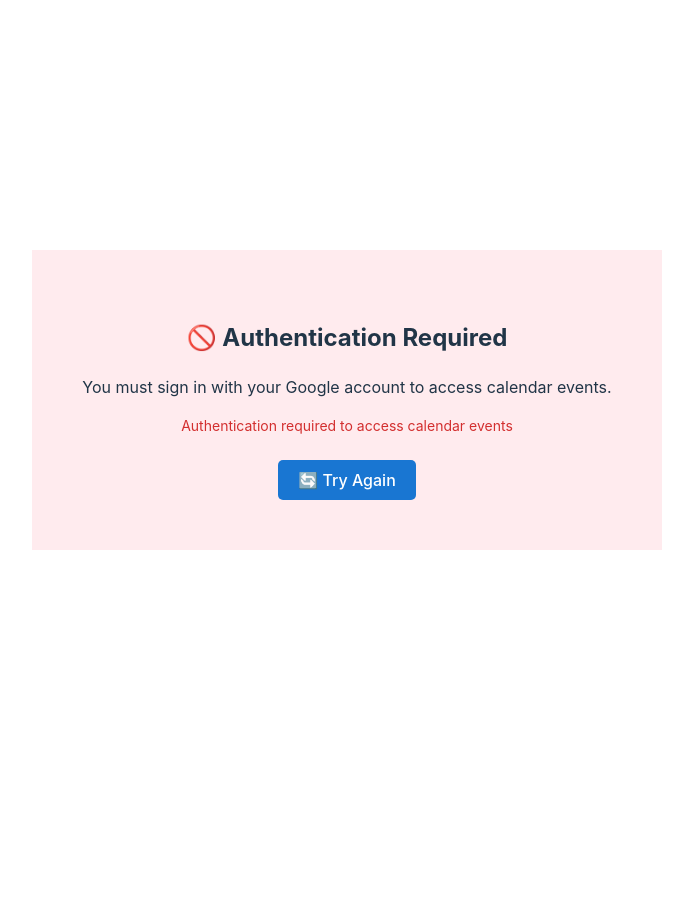
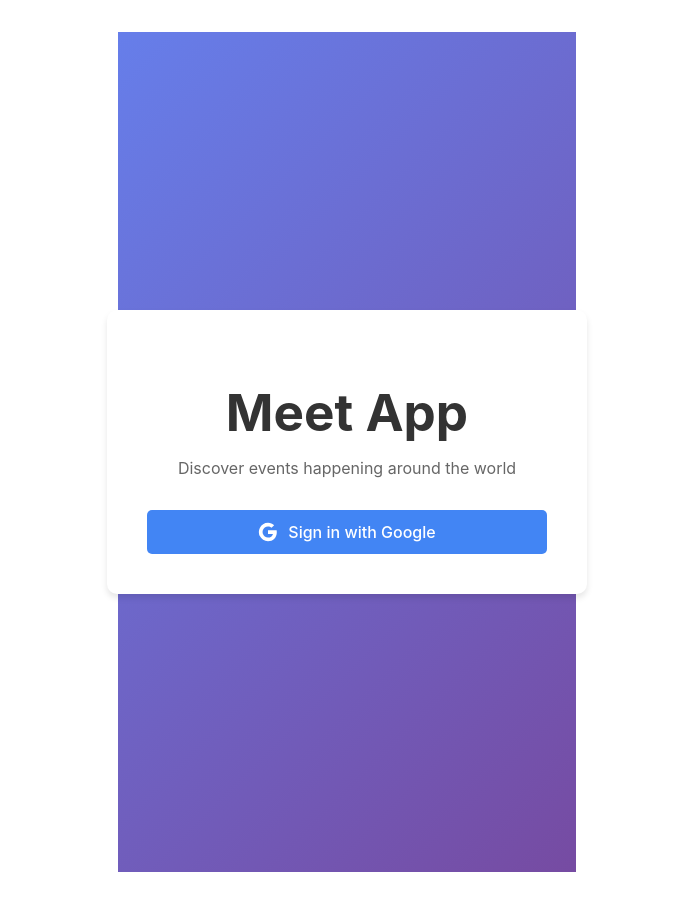
Before and after one commit to CreativeMarkus/meet, a React (Vite) app: page / in a window 1280 px wide. Shown: the whole page, without its empty margins (293-986 px from the left). Before the commit the page ends 800 px from the top, so only its background shows below. Built offline with nearby package versions, Linux system fonts and the light colour scheme; no server answers; what atatus-spa would draw is missing.

Commit message:
Implement clean Google sign-in interface with proper OAuth flow

```diff
--- a/src/App.jsx
+++ b/src/App.jsx
@@ -2,7 +2,7 @@
 import CitySearch from './components/CitySearch';
 import EventList from './components/EventList';
 import NumberOfEvents from './components/NumberOfEvents';
-import { extractLocations, getEvents } from './api';
+import { extractLocations, getEvents, isAuthenticated } from './api';
 
 import './App.css';
 
@@ -46,52 +46,88 @@
     return () => { isMounted = false; };
   }, [currentCity, currentNOE]);
 
-  const handleRetryAuth = () => {
-    // Clear any stored access token and reload to restart OAuth flow
-    localStorage.removeItem('access_token');
-    window.location.reload();
+  const handleGoogleSignIn = async () => {
+    try {
+      setIsLoading(true);
+      // Clear any existing token and start fresh OAuth flow
+      localStorage.removeItem('access_token');
+
+      // Import the getAccessToken function and trigger OAuth
+      const { getAccessToken } = await import('./api');
+      await getAccessToken();
+    } catch (error) {
+      setIsLoading(false);
+      console.error('Sign-in error:', error);
+    }
   };
 
-  // Show loading state while authenticating
-  if (isLoading) {
+  // Show sign-in screen if not authenticated
+  if (authError || isLoading) {
     return (
       <div className="App">
-        <div style={{ textAlign: 'center', padding: '50px' }}>
-          <h2>🔐 Authenticating with Google...</h2>
-          <p>Please wait while we verify your credentials.</p>
+        <div style={{
+          display: 'flex',
+          flexDirection: 'column',
+          alignItems: 'center',
+          justifyContent: 'center',
+          minHeight: '100vh',
+          padding: '20px',
+          background: 'linear-gradient(135deg, #667eea 0%, #764ba2 100%)'
+        }}>
+          <div style={{
+            background: 'white',
+            padding: '40px',
+            borderRadius: '10px',
+            boxShadow: '0 4px 6px rgba(0, 0, 0, 0.1)',
+            textAlign: 'center',
+            maxWidth: '400px',
+            width: '100%'
+          }}>
+            <h1 style={{ color: '#333', marginBottom: '10px' }}>Meet App</h1>
+            <p style={{ color: '#666', marginBottom: '30px' }}>
+              Discover events happening around the world
+            </p>
+
+            {isLoading ? (
+              <div>
+                <div style={{ marginBottom: '20px' }}>🔄</div>
+                <p>Connecting to Google...</p>
+              </div>
+            ) : (
+              <button
+                onClick={handleGoogleSignIn}
+                style={{
+                  display: 'flex',
+                  alignItems: 'center',
+                  justifyContent: 'center',
+                  gap: '10px',
+                  width: '100%',
+                  padding: '12px 20px',
+                  backgroundColor: '#4285f4',
+                  color: 'white',
+                  border: 'none',
+                  borderRadius: '5px',
+                  fontSize: '16px',
+                  cursor: 'pointer',
+                  transition: 'background-color 0.3s'
+                }}
+                onMouseOver={(e) => e.target.style.backgroundColor = '#3367d6'}
+                onMouseOut={(e) => e.target.style.backgroundColor = '#4285f4'}
+              >
+                <svg width="20" height="20" viewBox="0 0 24 24">
+                  <path fill="white" d="M22.56 12.25c0-.78-.07-1.53-.2-2.25H12v4.26h5.92c-.26 1.37-1.04 2.53-2.21 3.31v2.77h3.57c2.08-1.92 3.28-4.74 3.28-8.09z"/>
+                  <path fill="white" d="M12 23c2.97 0 5.46-.98 7.28-2.66l-3.57-2.77c-.98.66-2.23 1.06-3.71 1.06-2.86 0-5.29-1.93-6.16-4.53H2.18v2.84C3.99 20.53 7.7 23 12 23z"/>
+                  <path fill="white" d="M5.84 14.09c-.22-.66-.35-1.36-.35-2.09s.13-1.43.35-2.09V7.07H2.18C1.43 8.55 1 10.22 1 12s.43 3.45 1.18 4.93l2.85-2.22.81-.62z"/>
+                  <path fill="white" d="M12 5.38c1.62 0 3.06.56 4.21 1.64l3.15-3.15C17.45 2.09 14.97 1 12 1 7.7 1 3.99 3.47 2.18 7.07l3.66 2.84c.87-2.6 3.3-4.53 6.16-4.53z"/>
+                </svg>
+                Sign in with Google
+              </button>
+            )}
+          </div>
         </div>
       </div>
     );
-  }
-
-  // Show error state if authentication failed
-  if (authError) {
-    return (
-      <div className="App">
-        <div style={{ textAlign: 'center', padding: '50px', background: '#ffebee' }}>
-          <h2>🚫 Authentication Required</h2>
-          <p>You must sign in with your Google account to access calendar events.</p>
-          <p style={{ color: '#d32f2f', fontSize: '14px' }}>{authError}</p>
-          <button
-            onClick={handleRetryAuth}
-            style={{
-              backgroundColor: '#1976d2',
-              color: 'white',
-              padding: '10px 20px',
-              border: 'none',
-              borderRadius: '5px',
-              cursor: 'pointer',
-              marginTop: '10px'
-            }}
-          >
-            🔄 Try Again
-          </button>
-        </div>
-      </div>
-    );
-  }
-
-  return (
+  }  return (
     <div className="App">
       <div style={{ padding: '10px', background: '#e8f5e8', marginBottom: '20px', textAlign: 'center' }}>
         <p style={{ margin: '0', color: '#2e7d32' }}>
--- a/src/api.js
+++ b/src/api.js
@@ -1,4 +1,22 @@
 import mockData from './mock-data';
+
+/**
+ * Check if user is already authenticated
+ */
+export const isAuthenticated = async () => {
+    const accessToken = localStorage.getItem('access_token');
+    if (!accessToken) return false;
+
+    try {
+        const response = await fetch(
+            `https://www.googleapis.com/oauth2/v1/tokeninfo?access_token=${accessToken}`
+        );
+        const result = await response.json();
+        return !result.error;
+    } catch (error) {
+        return false;
+    }
+};
 
 /**
  * Extract unique event locations.
```
